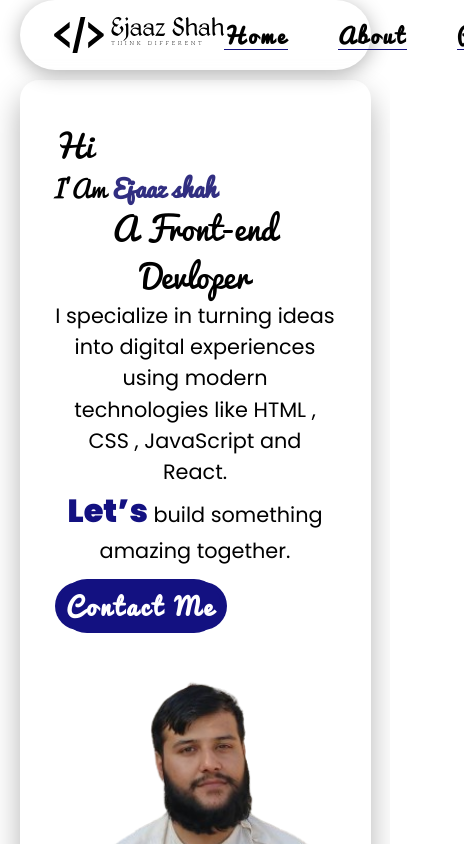
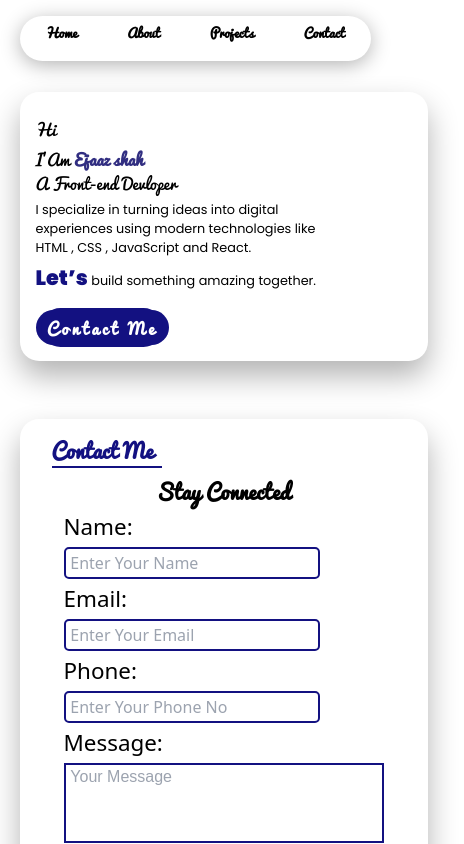
Before and after one commit to ejaazshah/Portfolio, a React (Vite) app: page / in a window 390 px wide. Shown: the top 844 px of the page, 464 px wide, since content can reach past the window. Built offline with nearby package versions, Linux system fonts and the light colour scheme.

Commit message:
making components responsive

```diff
--- a/src/App.jsx
+++ b/src/App.jsx
@@ -2,12 +2,14 @@ import { useState } from 'react'
 import './App.css'
 import Nav from './components/nav'
 import Hero from './components/hero'
+import Contact from './components/contact'
 function App() {
 
   return (
     <>
     <Nav></Nav>
     <Hero></Hero>
+    <Contact></Contact>
     </>
   )
 }
--- /dev/null
+++ b/src/components/contact.css
@@ -0,0 +1,225 @@
+@import url('https://fonts.googleapis.com/css2?family=Poppins:ital,wght@0,100;0,200;0,300;0,400;0,500;0,600;0,700;0,800;0,900;1,100;1,200;1,300;1,400;1,500;1,600;1,700;1,800;1,900&display=swap');
+
+@font-face {
+  font-family:'ejaaz-custom-font';
+  src: url('../../public/font/pacifico/Pacifico.ttf'), format('TTF');
+}
+.contact{
+  /* position:relative; */
+  box-shadow: 0 15px 30px rgba(0, 0, 0, 0.3);
+  margin-top: 3.6rem;
+  padding-top: 7rem;
+  display: flex;
+  padding: 2rem;
+  /* height: 100vh; */
+  flex-direction:column ;
+  width: 100%;
+  justify-content: center;
+  align-items: center;
+}
+form{
+  position: relative;
+}
+.contact >h1{
+  font-size: 3rem;
+  font-family: 'ejaaz-custom-font';
+  color: rgb(19, 17, 129);
+  border-bottom: 2px solid rgb(19, 17, 129);
+  width: 16rem;
+  /* margin-bottom: 1rem; */
+  align-self: flex-start;
+
+}
+.contact > h2{
+  font-size: 4rem;
+  font-family: 'ejaaz-custom-font';
+}
+label{
+  display: block;
+  background-color: transparent;
+  width: 25rem;
+  margin-top: 0.2rem;
+  /* color: #fff; */
+  font-size: 1.4rem;
+
+}
+input{
+  /* position: absolute; */
+  width: 25rem;
+  border-radius: 5px;
+  background-color: transparent;
+  border: 1px solid black;
+  height: 2rem;
+  padding: 0px 0px 0px 1.3rem;
+  /* background-color: #333; */
+  border: 2px solid rgb(19, 17, 129);
+  margin-top: 0.2rem;
+  font-size: 1rem;
+}
+input:focus{
+  border-color: rgb(19, 17, 129);
+
+}
+textarea{
+  display: block;
+  width: 25rem;
+  margin-top: 0.2rem;
+  background-color: transparent;
+  /* margin-left: 4rem; */
+  padding: 10px;
+  padding-left: 1.4rem;
+  border: 2px solid rgb(19, 17, 129);
+  color: #000;
+  font-size: 1rem;
+  font-family: sans-serif;
+  height: 5rem;
+  resize: none;
+
+}
+
+.contact-btn{
+  padding: 0.3rem;
+  border: 1px solid transparent;
+  border-radius: 30px;
+  margin-top: 1rem;
+  background-color:rgb(19, 17, 129) ;
+  font-family: 'ejaaz-custom-font';
+  color: #fff;
+  align-self: center;
+  font-size: 1.5rem;
+}
+.contact-btn:hover{
+  border: 1px solid rgb(19, 17, 129);
+  cursor:url('../img/icons/HANDS\ CURSOR\ 2.cur'), default;
+  color:#a1a1a1;
+  padding: 0.3rem;
+}
+.name-div{
+  position: relative;
+}
+.fa-user-tie{
+  position: absolute;
+  top: 2.2rem;
+  left: 0.3rem;
+  z-index: 2;
+}
+
+
+.email-div{
+  position: relative;
+}
+.fa-envelope{
+  position: absolute;
+  top: 2.2rem;
+  left: 0.3rem;
+}
+.phone-div{
+  position: relative;
+}
+.fa-phone{
+  position: absolute;
+  top: 2.2rem;
+  left: 0.3rem;
+}
+
+
+.msg-div{
+  position: relative;
+}
+.fa-comment{
+  position: absolute;
+  top: 2.6rem;
+  left: 0.3rem;
+}
+
+
+
+@media (max-width: 414px) {
+  .contact{
+    display: flex;
+    padding-top:1rem ;
+    width: 100vw;
+    border-radius: 1.2rem;
+    justify-content: center;
+    align-items: center;
+  }
+  .contact h1{
+    font-size: 1.3rem;
+    font-weight: 900;
+    /* border-bottom: 2px solid  rgb(19, 17, 129); */
+    width: 6.9rem;
+    margin-bottom: 0.5rem;
+  }
+  .contact h2{
+    font-weight: 700;
+    font-size: 1.3rem;
+  }
+  input{
+    width: 16rem;
+    margin-left: 5rem;
+    padding: 0px 0px 0px 0.3rem;
+  }
+  label{
+    margin-left: 5rem;
+  }
+  textarea{
+    width: 20rem;
+    margin-left: 5rem;
+    padding: 0.3px 0px 0px 0.3rem;
+  }
+  .contact-btn{
+    font-size: 1.2rem;
+    margin-left:5rem;
+    margin-top: 1.2rem;
+  }
+
+
+}
+
+@media (max-width: 320px) {
+  .contact{
+    display: flex;
+    padding-top:1rem ;
+    width: 25.5rem;
+    border-radius: 1.2rem;
+    justify-content: center;
+    align-items: center;
+  }
+  .contact h1{
+    font-size: 1.3rem;
+    font-weight: 900;
+    border-bottom: 2px solid  rgb(19, 17, 129);
+    width: 6.9rem;
+    margin-bottom: 0.5rem;
+  }
+  .contact h2{
+    font-weight: 700;
+    font-size: 1.3rem;
+  }
+  input{
+    width: 16rem;
+    margin-left: 3rem;
+    padding: 0px 0px 0px 0.3rem;
+  }
+  label{
+    margin-left: 3rem;
+  }
+  textarea{
+    width: 20rem;
+    margin-left: 3rem;
+    padding: 0.3px 0px 0px 0.3rem;
+  }
+  .contact-btn{
+    font-size: 1.2rem;
+    margin-left:10rem;
+    margin-top: 1.2rem;
+  }
+
+
+}
+
+@media(max-width: 414px){
+  .contact{
+    width: 25.5rem;
+  }
+}
--- /dev/null
+++ b/src/components/contact.jsx
@@ -0,0 +1,61 @@
+import './contact.css'
+function Contact() {
+  return (
+    <div className="contact" id="contact">
+      <h1>Contact Me</h1>
+      <h2>Stay Connected</h2>
+      <form>
+        <div className="name-div">
+          <i className="fa-solid fa-user-tie"></i>
+          <label htmlFor="name">Name:</label>
+          <input
+            type="text"
+            id="name"
+            placeholder="Enter Your Name"
+            autoComplete="off"
+          />
+        </div>
+
+        <div className="email-div">
+          <i className="fa-solid fa-envelope"></i>
+          <label htmlFor="email">Email:</label>
+          <input
+            type="email"
+            id="email"
+            placeholder="Enter Your Email"
+            autoComplete="off"
+          />
+        </div>
+
+        <div className="phone-div">
+          <i className="fa-solid fa-phone"></i>
+          <label htmlFor="phone">Phone:</label>
+          <input
+            type="tel"
+            id="phone"
+            placeholder="Enter Your Phone No"
+            autoComplete="off"
+          />
+        </div>
+
+        <div className="msg-div">
+          <i className="fa-solid fa-comment"></i>
+          <label htmlFor="info" id="lbl-area">
+            Message:
+          </label>
+          <textarea
+            name="info"
+            id="info"
+            placeholder="Your Message"
+          ></textarea>
+        </div>
+
+        <button type="submit" className="contact-btn">
+          Send Message
+        </button>
+      </form>
+    </div>
+  );
+}
+
+export default Contact;
--- a/src/components/hero.css
+++ b/src/components/hero.css
@@ -8,7 +8,7 @@
 .hero-section{
   display: flex;
   justify-content:space-around;
-  margin-top: 5rem;
+  /* margin-top: 9rem; */
   width: 100%;
   /* height: 91vh; */
   margin-top: 5rem;
@@ -80,3 +80,52 @@ h3 .hero-spn{
 .js{
   font-weight: 400;
 }
+
+/* 320px — very small phones */
+@media (max-width: 414px) {
+  /* .main-container{
+    width: 100%;
+  } */
+  .hero-section{
+    /* display: flex; */
+    padding-top: 1.2rem;
+    justify-content: flex-start;
+    padding-left:1rem ;
+    width: 90%;
+    width: 25.5rem;
+    position: relative;
+  }
+
+  .h1{
+    font-size: 1rem;
+  }
+  .h3{
+    font-size: 1rem;
+    margin-top: 0;
+  }
+  .hero-para{
+    font-size: 0.8rem;
+    text-align: left;
+    margin-top: 0.3rem;
+  }
+  .hero-lets{
+    font-size: 1.3rem;
+  }
+  .btn-hero{
+    font-size: 1rem;
+    border-radius: 20px;
+    margin-bottom: 1rem;
+  }
+  .img-hero{
+    display: none !important;
+  }
+}
+
+/* 360px — most small Android phones */
+@media (max-width: 360px) {}
+
+/* 390px — iPhone 12/13/14 */
+@media (max-width: 390px) {}
+
+/* 414px — large phones */
+@media (max-width: 414px) {}
--- a/src/components/hero.jsx
+++ b/src/components/hero.jsx
@@ -3,12 +3,14 @@ import heroimg from  '../assets/12-edited-and-croped.png'
 function Hero(){
   return(
 
-    <div className="hero-section  flex flex-wrap justify-around gap-8 pt-12 w-full rounded-xl shadow-[0_15px_30px_rgba(0,0,0,0.3)] z-20">
+    <div className="main-container pt-3">
+          <div className="hero-section  flex flex-wrap justify-around gap-8  w-full rounded-xl shadow-[0_15px_30px_rgba(0,0,0,0.3)] z-20 mt-20 pt-4 ">
 
     <div className="text-div flex-1 flex flex-col items-start text-center md:text-left">
         <h1 className="text-3xl sm:text-4xl md:text-5xl h1">Hi</h1>
-        <h3 className="text-2xl sm:text-3xl md:text-4xl   mt-2 h1">I'Am <span className="font-bold text-indigo-900">Ejaaz shah</span></h3>
-        <h3 className="main-div-font-style">A Front-end Devloper</h3>
+        {/* h3    text-2xl sm:text-3xl md:text-4xl   mt-2 */}
+        <h3 className=" h1">I'Am <span className="font-bold text-indigo-900">Ejaaz shah</span></h3>
+        <h3 className="main-div-font-style h3">A Front-end Devloper</h3>
         <p className="hero-para">I specialize in turning ideas into digital experiences using modern technologies like <span className="">HTML</span> , <span className="css">CSS</span> , <span className="js">JavaScript</span> and React.</p>
         <p className="hero-para"><span className="hero-lets">Let’s</span> build something amazing together.</p>
         <button className="btn-hero">
@@ -17,7 +19,7 @@ function Hero(){
 
     </div>
     <div className="img-hero">
-      <img src={heroimg} alt="my picture"/>
+      <img className='img-hero' src={heroimg} alt="my picture"/>
     </div>
 
 
@@ -25,6 +27,7 @@ function Hero(){
 
 
     </div>
+    </div>
   )
 }
 
--- a/src/components/nav.css
+++ b/src/components/nav.css
@@ -23,6 +23,8 @@ a{
   width: 90%;
   padding: 0 2rem;
   box-shadow: 0 4px 20px rgba(0, 0, 0, 0.3);
+  margin-top: 0.5rem;
+
 }
 .nav, a:hover{
    cursor: url('../../public/icons/HANDS\ CURSOR\ 2.cur') , pointer;
@@ -59,3 +61,29 @@ a:hover {
 .nav .logo:hover{
   cursor: default;
 }
+
+
+
+
+
+
+@media (max-width: 414px) {
+  .nav{
+    flex-direction: column;
+    width: 90%;
+    align-items: center;
+    justify-content: space-evenly;
+    margin-top: 1rem;
+    height: 2.8rem;
+  }
+  .logo{
+    display: none;
+  }
+  ul > a{
+    font-size: 0.8rem;
+    letter-spacing: 0;
+    font-weight: 900;
+    border-bottom: none ;
+
+  }
+}
--- a/src/components/nav.jsx
+++ b/src/components/nav.jsx
@@ -3,7 +3,7 @@ import logo from '../../public/logo/EjaazShahlogo/vector/default-monochrome-blac
 function nav(){
   return (
     <header className='nav'>
-     <img class="logo" src={logo} alt=""></img>
+     <img className="logo" src={logo} alt=""></img>
    <nav className=''>
       <ul>
         <a  href="#" className='ejaaz-custom-font'>Home</a>
```
Also changed, not shown: src/index.css (+12 -0 lines).
